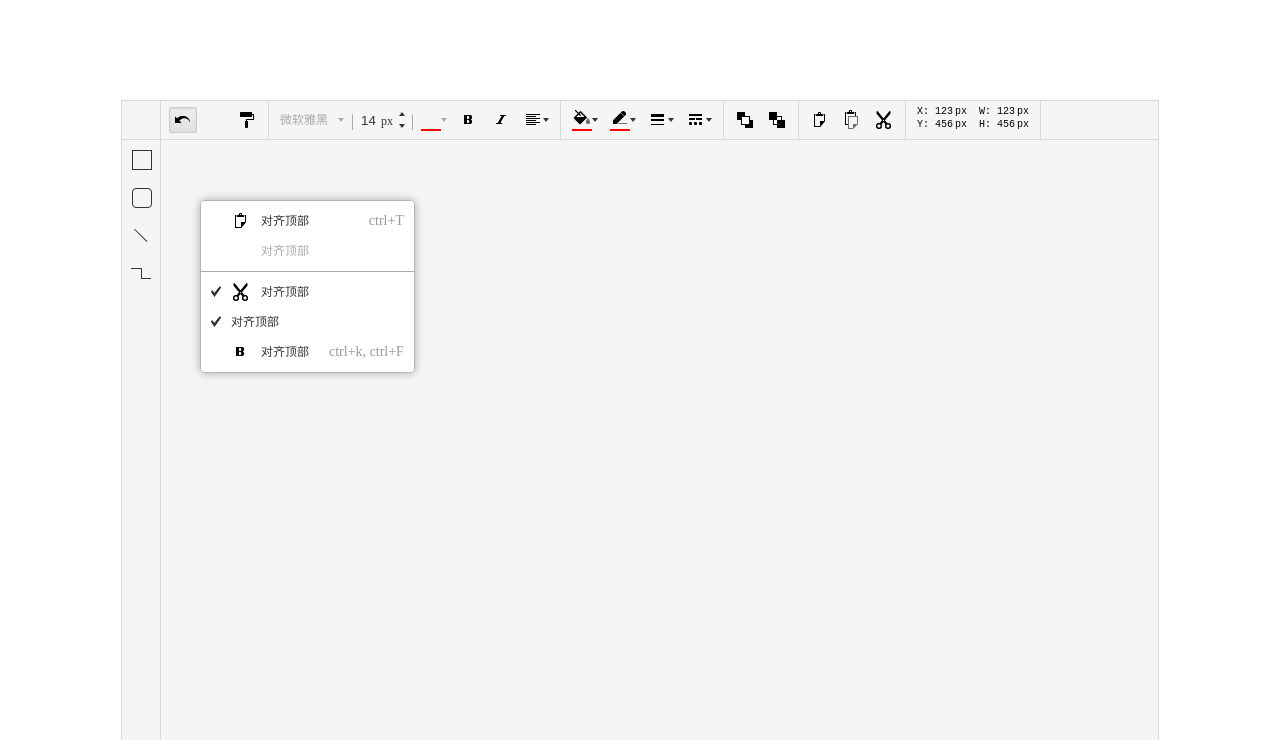
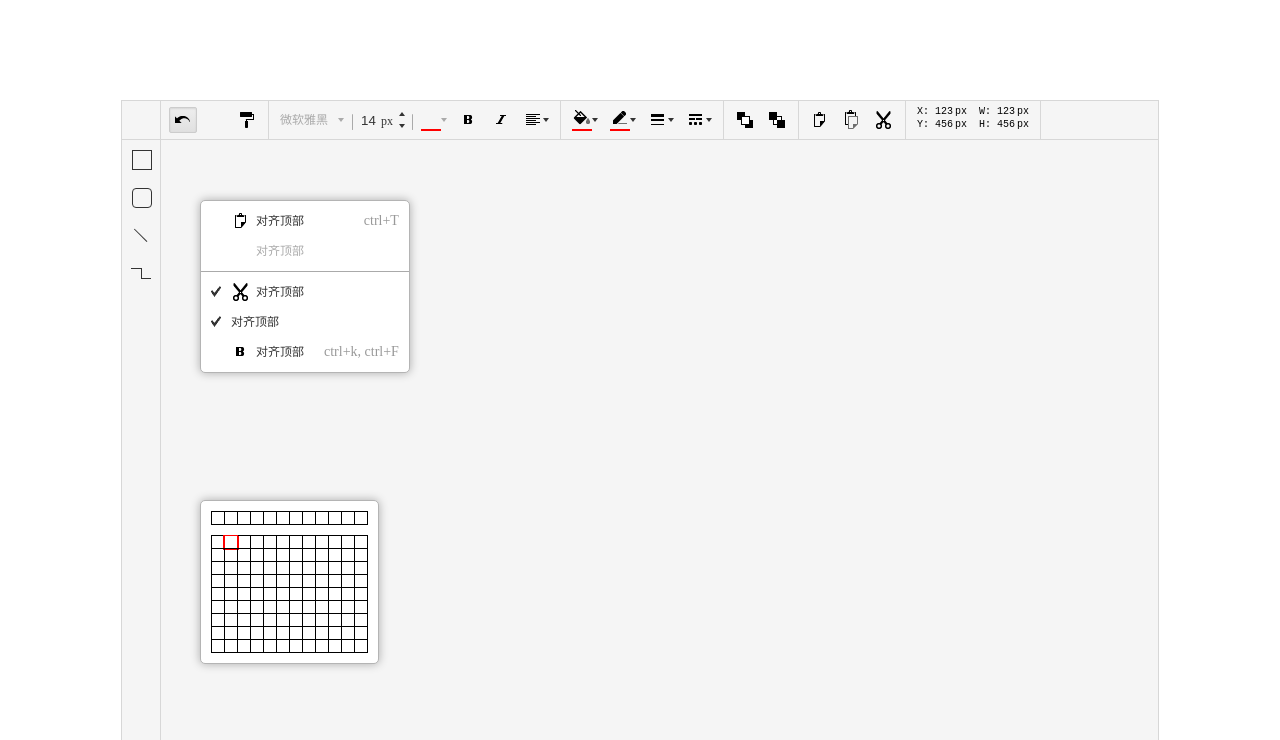
Before and after one commit to daizhan/outsourcing, a plain HTML site: page svg-draw-optimization/index.html in a window 1280 px wide. Shown: the top 740 px of the page. Drawn offline with Linux system fonts and the light colour scheme.

Commit message:
颜色选择器开发

```diff
--- a/svg-draw-optimization/css/common.css
+++ b/svg-draw-optimization/css/common.css
@@ -432,20 +432,20 @@ body .layui-m-layer .layui-m-layer-msg {
     overflow: hidden;
     border-radius: 5px;
     border: 1px solid rgb(180, 180, 180);
-    box-shadow: 0 0 10px rgba(0, 0, 0, 0.3)
+    box-shadow: 0 0 10px rgba(0, 0, 0, 0.3);
+    background: #fff;
 }
 
-.common-popup-block ul {
+.menu-popup ul {
     padding: 5px 0;
-    background: #fff;
     width: inherit;
 }
 
-.common-popup-block li.disabled {
+.menu-popup li.disabled {
     color: #aaa;
 }
 
-.common-popup-block li {
+.menu-popup li {
     height: 30px;
     line-height: 30px;
     padding: 0 10px;
@@ -453,50 +453,50 @@ body .layui-m-layer .layui-m-layer-msg {
     color: #333;
 }
 
-.common-popup-block li:hover {
+.menu-popup li:hover {
     background: #f2f2f2;
     cursor: pointer;
 }
 
-.common-popup-block li.disabled:hover {
+.menu-popup li.disabled:hover {
     background: transparent;
     cursor: default;
 }
 
-.common-popup-block li.separator {
+.menu-popup li.separator {
     padding: 0;
     margin: 5px 0;
     height: 1px;
     background: #aaa;
 }
 
-.common-popup-block li.separator:hover {
+.menu-popup li.separator:hover {
     cursor: default;
     background: #aaa;
 }
 
-.common-popup-block li i {
+.menu-popup li i {
     float: left;
     width: 20px;
     height: 20px;
     background: url(../imgs/sprite.png) no-repeat;
-    margin-right: 10px;
+    margin-right: 5px;
     margin-top: 5px;
 }
 
-.common-popup-block li .shortcut {
+.menu-popup li .shortcut {
     float: right;
     color: #999;
     font-size: 14px;
     padding-left: 20px;
 }
 
-.common-popup-block.with-selected li {
+.menu-popup.with-selected li {
     padding-left: 30px;
     position: relative;
 }
 
-.common-popup-block.with-selected li.selected::before {
+.menu-popup.with-selected li.selected::before {
     content: "";
     position: absolute;
     width: 20px;
@@ -508,80 +508,110 @@ body .layui-m-layer .layui-m-layer-msg {
     background-position: -40px -100px;
 }
 
-.common-popup-block li.disabled i {
+.menu-popup li.disabled i {
     background: url(../imgs/sprite_disabled.png) no-repeat;
 }
 
-.common-popup-block li.undo i {
+.menu-popup li.undo i {
     background-position: 0 -20px;
 }
 
-.common-popup-block li.redo i {
+.menu-popup li.redo i {
     background-position: -20px 0;
 }
 
-.common-popup-block li.format-brush i {
+.menu-popup li.format-brush i {
     background-position: -20px -20px;
 }
 
-.common-popup-block li.color i {
+.menu-popup li.color i {
     background-position: 0 -80px;
 }
 
-.common-popup-block li.bold i {
+.menu-popup li.bold i {
     background-position: -20px -40px;
 }
 
-.common-popup-block li.italic i {
+.menu-popup li.italic i {
     background-position: 0 -60px;
 }
 
-.common-popup-block li.arrange-left i {
+.menu-popup li.arrange-left i {
     background-position: -20px -80px;
 }
 
-.common-popup-block li.arrange-center i {
+.menu-popup li.arrange-center i {
     background-position: 0 -100px;
 }
 
-.common-popup-block li.arrange-right i {
+.menu-popup li.arrange-right i {
     background-position: -20px -100px;
 }
 
-.common-popup-block li.full-color i {
+.menu-popup li.full-color i {
     background-position: -20px -140px;
 }
 
-.common-popup-block li.stroke-color i {
+.menu-popup li.stroke-color i {
     background-position: 0 -160px;
 }
 
-.common-popup-block li.border-width i {
+.menu-popup li.border-width i {
     background-position: -20px -160px;
 }
 
-.common-popup-block li.border-style i {
+.menu-popup li.border-style i {
     background-position: 0 -180px;
 }
 
-.common-popup-block li.move-up i {
+.menu-popup li.move-up i {
     background-position: -40px -400px;
 }
 
-.common-popup-block li.move-down i {
+.menu-popup li.move-down i {
     background-position: 0 -420px;
 }
 
-.common-popup-block li.copy i {
+.menu-popup li.copy i {
     background-position: -20px -480px;
 }
 
-.common-popup-block li.paste i {
+.menu-popup li.paste i {
     background-position: -40px -480px;
 }
 
-.common-popup-block li.cut i {
+.menu-popup li.cut i {
     background-position: 0 -480px;
+}
+
+.color-picker {
+    top: 500px;
+}
+
+.color-picker ul {
+    margin: 10px;
+    width: 156px;
+    border-left: 1px solid #000;
+    border-bottom: 1px solid #000;
+    overflow: hidden;
+}
+
+.color-picker ul li {
+    float: left;
+    width: 12px;
+    height: 12px;
+    border-right: 1px solid #000;
+    border-top: 1px solid #000;
+}
+
+.color-picker ul.recommend-color {
+    margin-top: 10px;
+}
+
+.color-picker ul li:hover,
+.color-picker ul li.selected {
+    margin: -1px -1px -2px -2px;
+    border: 2px solid red;
 }
 
 
--- a/svg-draw-optimization/css/draw.css
+++ b/svg-draw-optimization/css/draw.css
@@ -484,6 +484,7 @@ textarea {
 }
 
 .draw-container .bottom-icons ul li {
+    cursor: pointer;
     width: 50px;
     float: left;
     position: relative;
@@ -492,6 +493,10 @@ textarea {
     margin-left: 10px;
     text-align: center;
     font-size: 10px;
+}
+
+.draw-container .bottom-icons ul li.disabled {
+    cursor: default;
 }
 
 .draw-container .bottom-icons ul li:first-child {
--- a/svg-draw-optimization/index.html
+++ b/svg-draw-optimization/index.html
@@ -129,7 +129,8 @@
                     </li>
                 </ul>
             </div>
-            <div class="draw-content"></div>
+            <div class="draw-content">
+            </div>
             <div class="bottom-icons">
                 <ul>
                     <li>
@@ -192,7 +193,7 @@
             </div>
         </div>
     </div>
-    <div class="common-popup-block with-selected">
+    <div class="common-popup-block menu-popup with-selected">
         <ul>
             <li class="copy"><i></i><span>对齐顶部</span><span class="shortcut">ctrl+T</span></li>
             <li class="paste disabled"><i></i><span>对齐顶部</span></li>
@@ -200,6 +201,132 @@
             <li class="cut selected"><i class="cut"></i><span>对齐顶部</span></li>
             <li class="cut selected"><span>对齐顶部</span></li>
             <li class="bold"><i></i><span>对齐顶部</span><span class="shortcut">ctrl+k, ctrl+F</span></li>
+        </ul>
+    </div>
+    <div class="common-popup-block color-picker">
+        <ul>
+            <li></li>
+            <li></li>
+            <li></li>
+            <li></li>
+            <li></li>
+            <li></li>
+            <li></li>
+            <li></li>
+            <li></li>
+            <li></li>
+            <li></li>
+            <li></li>
+        </ul>
+        <ul class="recommend-color">
+            <li></li>
+            <li class="selected"></li>
+            <li></li>
+            <li></li>
+            <li></li>
+            <li></li>
+            <li></li>
+            <li></li>
+            <li></li>
+            <li></li>
+            <li></li>
+            <li></li>
+            <li></li>
+            <li></li>
+            <li></li>
+            <li></li>
+            <li></li>
+            <li></li>
+            <li></li>
+            <li></li>
+            <li></li>
+            <li></li>
+            <li></li>
+            <li></li>
+            <li></li>
+            <li></li>
+            <li></li>
+            <li></li>
+            <li></li>
+            <li></li>
+            <li></li>
+            <li></li>
+            <li></li>
+            <li></li>
+            <li></li>
+            <li></li>
+            <li></li>
+            <li></li>
+            <li></li>
+            <li></li>
+            <li></li>
+            <li></li>
+            <li></li>
+            <li></li>
+            <li></li>
+            <li></li>
+            <li></li>
+            <li></li>
+            <li></li>
+            <li></li>
+            <li></li>
+            <li></li>
+            <li></li>
+            <li></li>
+            <li></li>
+            <li></li>
+            <li></li>
+            <li></li>
+            <li></li>
+            <li></li>
+            <li></li>
+            <li></li>
+            <li></li>
+            <li></li>
+            <li></li>
+            <li></li>
+            <li></li>
+            <li></li>
+            <li></li>
+            <li></li>
+            <li></li>
+            <li></li>
+            <li></li>
+            <li></li>
+            <li></li>
+            <li></li>
+            <li></li>
+            <li></li>
+            <li></li>
+            <li></li>
+            <li></li>
+            <li></li>
+            <li></li>
+            <li></li>
+            <li></li>
+            <li></li>
+            <li></li>
+            <li></li>
+            <li></li>
+            <li></li>
+            <li></li>
+            <li></li>
+            <li></li>
+            <li></li>
+            <li></li>
+            <li></li>
+            <li></li>
+            <li></li>
+            <li></li>
+            <li></li>
+            <li></li>
+            <li></li>
+            <li></li>
+            <li></li>
+            <li></li>
+            <li></li>
+            <li></li>
+            <li></li>
         </ul>
     </div>
     <script src="./js/jquery.min.js"></script>
```
Also changed, not shown: svg-draw-optimization/readme.md.
